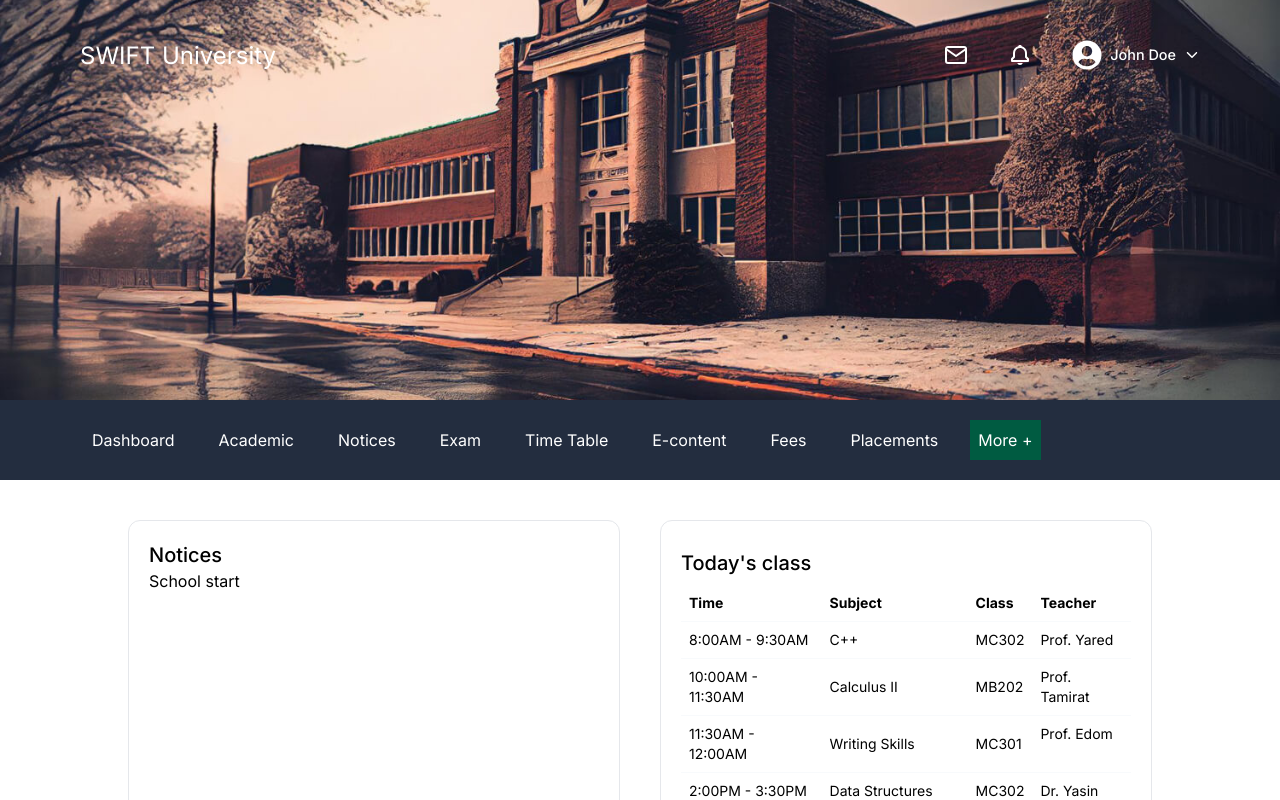
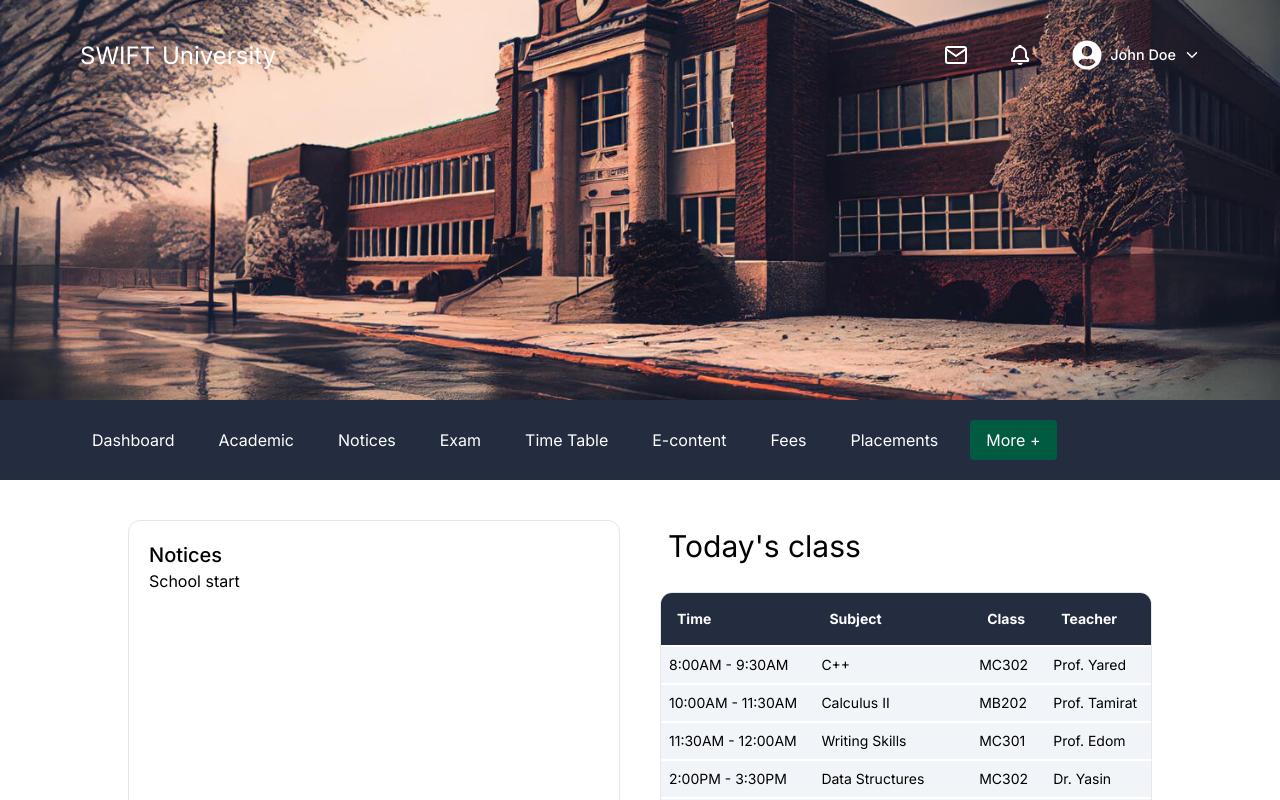
Before and after one commit to naolmelesse/sms-dashboard, a Next.js app: page / in a window 1280 px wide. Shown: the top 800 px of the page. Built offline with nearby package versions, Linux system fonts and the light colour scheme.

Commit message:
time table

```diff
--- a/app/components/results-accordion.tsx
+++ b/app/components/results-accordion.tsx
@@ -2,7 +2,6 @@
 import { useState } from "react";
 import { SemesterResult } from "@/lib/types";
 import { IoIosArrowUp, IoIosArrowDown } from "react-icons/io";
-import Modal from "./modal";
 import StudentResultModal from "./student-result-modal";
 
 const ResultsAccordion: React.FC<SemesterResult> = ({ semester, results }) => {
--- a/app/components/student-info-container.tsx
+++ b/app/components/student-info-container.tsx
@@ -13,19 +13,20 @@ export default function StudentInfoContainer(){
                 <p>School start</p>
             </div>
             {/* Time Table for today's classes */}
-            <div className="border rounded-xl p-5">
-                <h3 className="text-lg md:text-xl font-medium py-2">Today's class</h3>
+            <div className="">
+                <h3 className="text-2xl md:text-3xl py-1 px-2 lg:py-2 text-center lg:text-left mb-5">Today's class</h3>
+                <div className="border rounded-xl overflow-hidden hover:scale-105 transition duration-300">
                 <table className="table-auto text-sm w-full divide-y-reverse ">
-                    <tbody className="divide-y divide-slate-50 ">
-                    <tr className="text-left py-2">
-                        <th className="p-2">Time</th>
-                        <th className="p-2">Subject</th>
-                        <th className="p-2">Class</th>
-                        <th className="p-2 hidden lg:block">Teacher</th>
+                    <tbody className="divide-y-2 divide-[#fff] ">
+                    <tr className="text-left py-2 bg-[#232D3F] text-[#fff]">
+                        <th className="p-4">Time</th>
+                        <th className="p-4">Subject</th>
+                        <th className="p-4">Class</th>
+                        <th className="p-4 hidden lg:block">Teacher</th>
                     </tr>
 
                     {Classes.map((item : ClassSession) =>
-                    <tr key={item.subject}>
+                    <tr key={item.subject} className="bg-slate-100 hover:bg-slate-200 transition duration-300">
                         <td className="p-2">{item.time}</td>
                         <td className="p-2">{item.subject}</td>
                         <td className="p-2">{item.class_location}</td>
@@ -33,6 +34,7 @@ export default function StudentInfoContainer(){
                     </tr>)}
                     </tbody>
                 </table>
+                </div>
             </div>
             {/* Student's Attendance */}
             <div>
--- a/app/components/student-quick-tabs.tsx
+++ b/app/components/student-quick-tabs.tsx
@@ -59,7 +59,7 @@ export default function StudentQuickTabs(){
                     </ul>
                 </li>
             </ul>
-            <Link className="bg-[#005B41] p-2 transition duration-300" href="">More +</Link>
+            <Link className="bg-[#005B41] py-2 px-4 transition duration-300 rounded" href="">More +</Link>
         </div>
     )
 }
```
